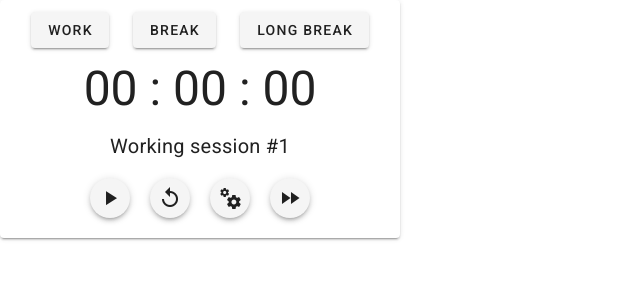
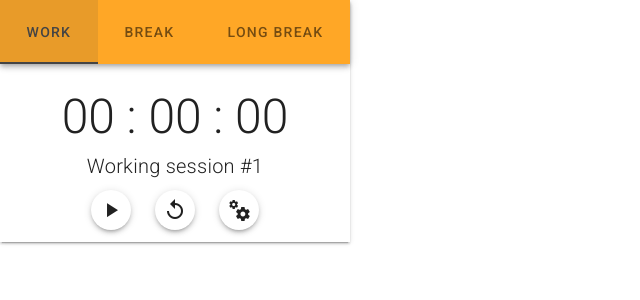
Before and after one commit to disgraceful/PomodoroChromeExtension, a Vue app: page / in a window 1280 px wide. Shown: the top 300 px of the page, without its empty margins (0-640 px from the left). Built offline with nearby package versions, Linux system fonts and the light colour scheme; no server answers.

Commit message:
Frontend beautified

```diff
--- a/src/components/Timer.vue
+++ /dev/null
@@ -1,108 +0,0 @@
-<template>
-  <v-card>
-    <v-container class="pb-5">
-      <v-row justify="center">
-        <v-col cols="auto">
-          <v-btn @click="setStatus(0)">Work</v-btn>
-        </v-col>
-        <v-col cols="auto">
-          <v-btn @click="setStatus(1)">Break</v-btn>
-        </v-col>
-        <v-col cols="auto">
-          <v-btn @click="setStatus(2)">Long Break</v-btn>
-        </v-col>
-      </v-row>
-      <div class="text-center">
-        <v-card-text class="display-2 pb-0">{{updateTime}}</v-card-text>
-        <v-card-text class="title font-weight-regular">{{getStatus}}</v-card-text>
-      </div>
-      <v-row justify="center">
-        <v-col class="text-center">
-          <v-btn class="mr-5" small fab depressed elevation="3" @click="startTimer()">
-            <v-icon v-text="isTimerActive? 'mdi-pause': 'mdi-play'"></v-icon>
-          </v-btn>
-
-          <v-btn class="mr-5" small fab depressed elevation="3" @click="resetTimer()">
-            <v-icon>mdi-replay</v-icon>
-          </v-btn>
-          <v-btn class="mr-5" small fab depressed elevation="3" @click="openOptions()">
-            <v-icon>mdi-cogs</v-icon>
-          </v-btn>
-          <v-btn small fab depressed elevation="3" @click="finishTimer()">
-            <v-icon>mdi-fast-forward</v-icon>
-          </v-btn>
-        </v-col>
-      </v-row>
-    </v-container>
-  </v-card>
-</template>
-
-<script>
-import timerMixin from "../mixins/timerMixin";
-export default {
-  data() {
-    return {
-      activeTime: 0,
-      isTimerActive: false,
-      status: 0,
-      cycle: 0
-    };
-  },
-  computed: {
-    getStatus() {
-      return this.status === 0
-        ? `Working session #${this.cycle + 1}`
-        : "Resting";
-    }
-  },
-  methods: {
-    getBackgroundTime() {
-      chrome.runtime.sendMessage({ event: "get" }, response => {
-        console.log("time", response);
-        this.isTimerActive = response.state == 1;
-        this.activeTime = response.time;
-        this.status = response.status;
-      });
-    },
-    startTimer() {
-      this.isTimerActive = !this.isTimerActive;
-      if (this.isTimerActive) {
-        chrome.runtime.sendMessage({
-          event: "start"
-        });
-      } else {
-        chrome.runtime.sendMessage({ event: "pause" });
-      }
-    },
-    resetTimer() {
-      chrome.runtime.sendMessage({ event: "reset" });
-    },
-    finishTimer() {
-      chrome.runtime.sendMessage({ event: "set" });
-    },
-    setStatus(status) {
-      chrome.runtime.sendMessage({ event: "status", status: status });
-    },
-    openOptions() {
-      chrome.runtime.openOptionsPage();
-      this.resetTimer();
-    }
-  },
-  mixins: [timerMixin],
-  created() {
-    this.getBackgroundTime();
-  },
-  mounted() {
-    chrome.runtime.sendMessage({ event: "reopen" });
-    chrome.runtime.onConnect.addListener(port => {
-      port.onMessage.addListener(request => {
-        console.log(request);
-        this.isTimerActive = request.state == 1;
-        this.activeTime = request.time;
-        this.status = request.status;
-        this.cycle = request.cycle;
-      });
-    });
-  }
-};
-</script>
--- /dev/null
+++ b/src/components/TimerView.vue
@@ -0,0 +1,137 @@
+<template>
+  <v-card tile>
+    <v-toolbar color="#FFA726">
+      <v-tabs background-color="transparent" grow color="#444" v-model="status">
+        <v-tab @click="setStatus(0)">Work</v-tab>
+        <v-tab @click="setStatus(1)">Break</v-tab>
+        <v-tab @click="setStatus(2)">Long break</v-tab>
+      </v-tabs>
+    </v-toolbar>
+
+    <v-container class="pb-3">
+      <div class="text-center">
+        <v-card-text class="display-2 font-weight-light pb-0">{{updateTime}}</v-card-text>
+        <v-card-text class="title font-weight-light pa-2">{{getStatus}}</v-card-text>
+      </div>
+
+      <v-row justify="center">
+        <v-col cols="auto" class="px-3" style="position:relative">
+          <v-tooltip top content-class="tooltip">
+            <template v-slot:activator="{on}">
+              <v-btn small fab depressed elevation="3" color="#FFF" v-on="on" @click="startTimer()">
+                <v-icon v-text="isTimerActive? 'mdi-pause': 'mdi-play'"></v-icon>
+              </v-btn>
+            </template>
+            <span v-text="isTimerActive?'Pause': 'Start'"></span>
+          </v-tooltip>
+        </v-col>
+        <v-col cols="auto" class="px-3">
+          <v-tooltip top content-class="tooltip">
+            <template v-slot:activator="{on}">
+              <v-btn small fab depressed elevation="3" color="#FFF" v-on="on" @click="resetTimer()">
+                <v-icon>mdi-replay</v-icon>
+              </v-btn>
+            </template>
+            <span>Reset</span>
+          </v-tooltip>
+        </v-col>
+        <v-col cols="auto" class="px-3">
+          <v-tooltip top content-class="tooltip">
+            <template v-slot:activator="{on}">
+              <v-btn
+                small
+                fab
+                depressed
+                elevation="3"
+                color="#FFF"
+                v-on="on"
+                @click="openOptions()"
+              >
+                <v-icon>mdi-cogs</v-icon>
+              </v-btn>
+            </template>
+            <span>Options</span>
+          </v-tooltip>
+        </v-col>
+      </v-row>
+    </v-container>
+  </v-card>
+</template>
+
+<script>
+import timerMixin from "../mixins/timerMixin";
+export default {
+  data() {
+    return {
+      activeTime: 0,
+      isTimerActive: false,
+      status: 0,
+      cycle: 0
+    };
+  },
+  computed: {
+    getStatus() {
+      return this.status === 0
+        ? `Working session #${this.cycle + 1}`
+        : "Resting";
+    }
+  },
+  methods: {
+    getBackgroundTime() {
+      chrome.runtime.sendMessage({ event: "get" }, response => {
+        console.log("time", response);
+        this.isTimerActive = response.state == 1;
+        this.activeTime = response.time;
+        this.status = response.status;
+      });
+    },
+    startTimer() {
+      this.isTimerActive = !this.isTimerActive;
+      if (this.isTimerActive) {
+        chrome.runtime.sendMessage({
+          event: "start"
+        });
+      } else {
+        chrome.runtime.sendMessage({ event: "pause" });
+      }
+    },
+    resetTimer() {
+      chrome.runtime.sendMessage({ event: "reset" });
+    },
+    finishTimer() {
+      chrome.runtime.sendMessage({ event: "set" });
+    },
+    setStatus(status) {
+      chrome.runtime.sendMessage({ event: "status", status: status });
+    },
+    openOptions() {
+      chrome.runtime.openOptionsPage();
+      this.resetTimer();
+    }
+  },
+  mixins: [timerMixin],
+  created() {
+    this.getBackgroundTime();
+  },
+  mounted() {
+    chrome.runtime.sendMessage({ event: "reopen" });
+    chrome.runtime.onConnect.addListener(port => {
+      port.onMessage.addListener(request => {
+        console.log(request);
+        this.isTimerActive = request.state == 1;
+        this.activeTime = request.time;
+        this.status = request.status;
+        this.cycle = request.cycle;
+      });
+    });
+  }
+};
+</script>
+
+<style scoped>
+.tooltip {
+  background-color: #fff;
+  color: #333;
+  border: 1px solid;
+}
+</style>
--- a/src/popup/App.vue
+++ b/src/popup/App.vue
@@ -1,21 +1,21 @@
 <template>
   <v-app>
-    <timer />
+    <pt-timer />
   </v-app>
 </template>
 
 <script>
-import Timer from "@/components/Timer.vue";
+import TimerView from "@/components/TimerView.vue";
 
 export default {
   name: "App",
-  components: { Timer }
+  components: { "pt-timer": TimerView }
 };
 </script>
 
 <style>
 html {
-  width: 400px;
+  width: 350px;
   height: auto;
 }
 </style>
--- a/vue.config.js
+++ b/vue.config.js
@@ -1,30 +1,28 @@
 module.exports = {
   pages: {
     popup: {
-      template: 'public/browser-extension.html',
-      entry: './src/popup/main.js',
-      title: 'Popup'
+      template: "public/browser-extension.html",
+      entry: "./src/popup/main.js",
+      title: "Popup",
     },
     options: {
-      template: 'public/browser-extension.html',
-      entry: './src/options/main.js',
-      title: 'Options'
-    }
+      template: "public/browser-extension.html",
+      entry: "./src/options/main.js",
+      title: "Options",
+    },
   },
   pluginOptions: {
     browserExtension: {
       componentOptions: {
         background: {
-          entry: 'src/background.js'
+          entry: "src/background.js",
         },
         contentScripts: {
           entries: {
-            'content-script': [
-              'src/content-scripts/content-script.js'
-            ]
-          }
-        }
-      }
-    }
-  }
-}
+            "content-script": ["src/content-scripts/content-script.js"],
+          },
+        },
+      },
+    },
+  },
+};
```
